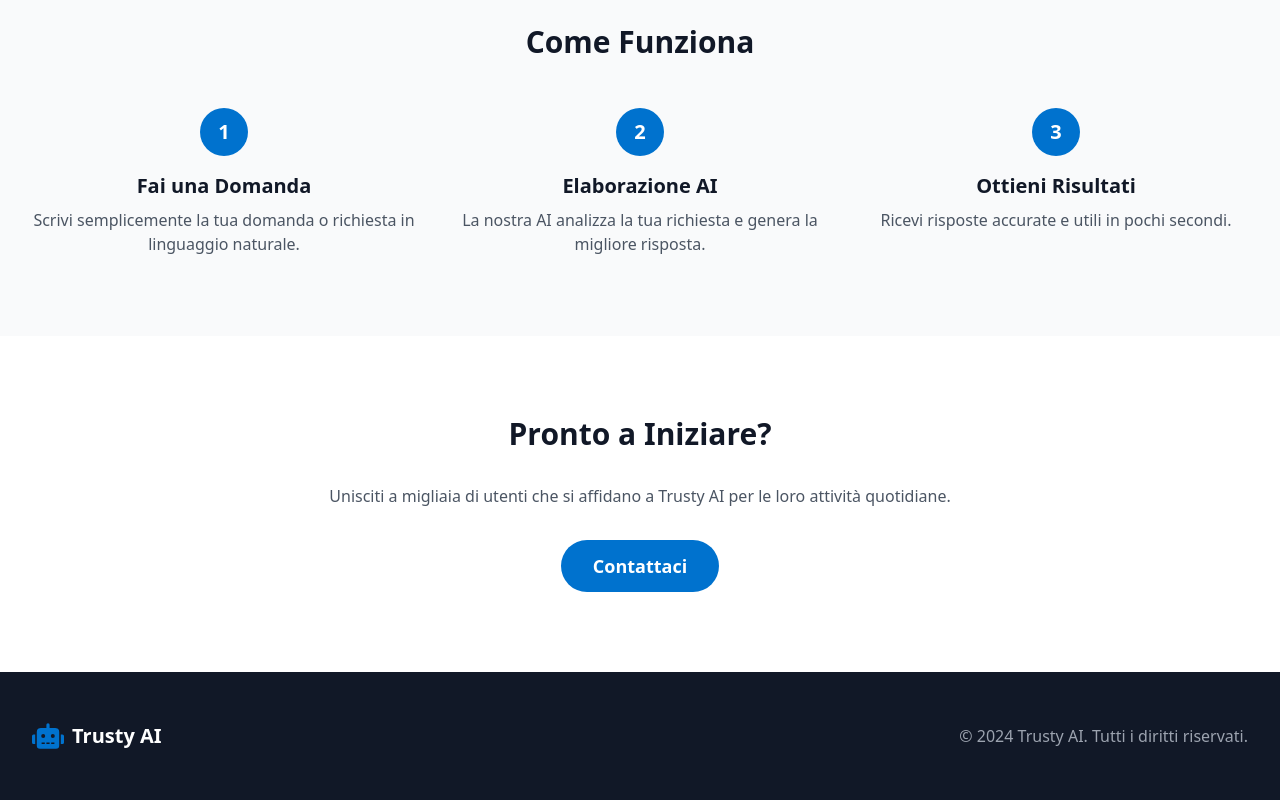
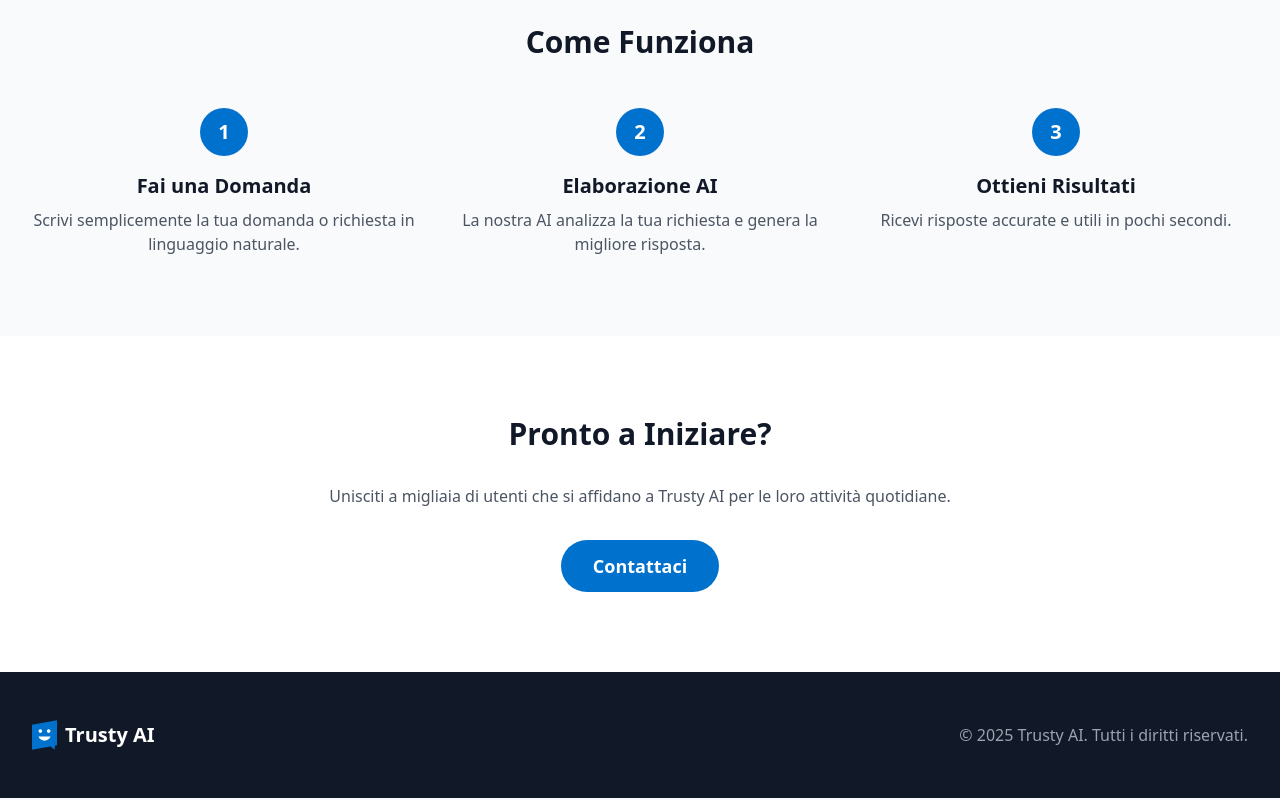
Before and after one commit to Denny23-Test/trusty-bot, a React (Vite) app: page / in a window 1280 px wide. Shown: the part 1304-2104 px from the top of the page. Built offline with nearby package versions, Linux system fonts and the light colour scheme.

Commit message:
Aggiornato il footer con logo dinamico e anno corrente

```diff
--- a/src/App.jsx
+++ b/src/App.jsx
@@ -151,11 +151,11 @@ function App() {
         <div className="max-w-7xl mx-auto px-4 sm:px-6 lg:px-8">
           <div className="flex flex-col md:flex-row justify-between items-center">
             <div className="flex items-center mb-4 md:mb-0">
-              <FaRobot className="h-8 w-8 text-primary" />
+              <svg className="trusty-inline-flex" width="25" height="30" xmlns="http://www.w3.org/2000/svg" version="1.1" viewBox="0 0 1024 1204.7"><polygon fill="#0072ce" points="1024 -1.3 0 179.4 0 1203.4 755.5 1070.1 933.5 1206 933.5 1038.7 1024 1022.7 1024 -1.3"></polygon><path fill="#fff" d="M341.1,515.7c20.4,0,37.6-7.1,52-21.4s21.4-31.5,21.4-52-7.1-37.6-21.4-52c-14.2-14.2-31.5-21.4-52-21.4s-37.6,7.1-52,21.4-21.4,31.5-21.4,52,7.1,37.6,21.4,52c14.2,14.2,31.5,21.4,52,21.4Z"></path><path fill="#fff" d="M683,515.7c20.4,0,37.6-7.1,52-21.4s21.4-31.5,21.4-52-7.1-37.6-21.4-52c-14.2-14.2-31.5-21.4-52-21.4s-37.6,7.1-52,21.4-21.4,31.5-21.4,52,7.1,37.6,21.4,52c14.2,14.2,31.5,21.4,52,21.4Z"></path><path fill="#fff" d="M361.2,786.2c45.2,31.3,95.4,47,150.8,47h.1c55.3,0,105.6-15.7,150.8-47,45.2-31.3,78-72.7,98.3-124h-498.2c20.4,51.3,53.1,92.6,98.3,124h0Z"></path></svg>
               <span className="ml-2 text-xl font-bold">Trusty AI</span>
             </div>
             <div className="text-gray-400">
-              © 2024 Trusty AI. Tutti i diritti riservati.
+              © {new Date().getFullYear()} Trusty AI. Tutti i diritti riservati.
             </div>
           </div>
         </div>
--- a/vite.config.js
+++ b/vite.config.js
@@ -3,5 +3,10 @@ import react from '@vitejs/plugin-react'
 
 export default defineConfig({
   plugins: [react()],
-  base: '/trusty-bot/'
+  base: '/trusty-bot/',
+  server: {
+    host: true,
+    allowedHosts: true,
+    cors: true
+  }
 })
```
